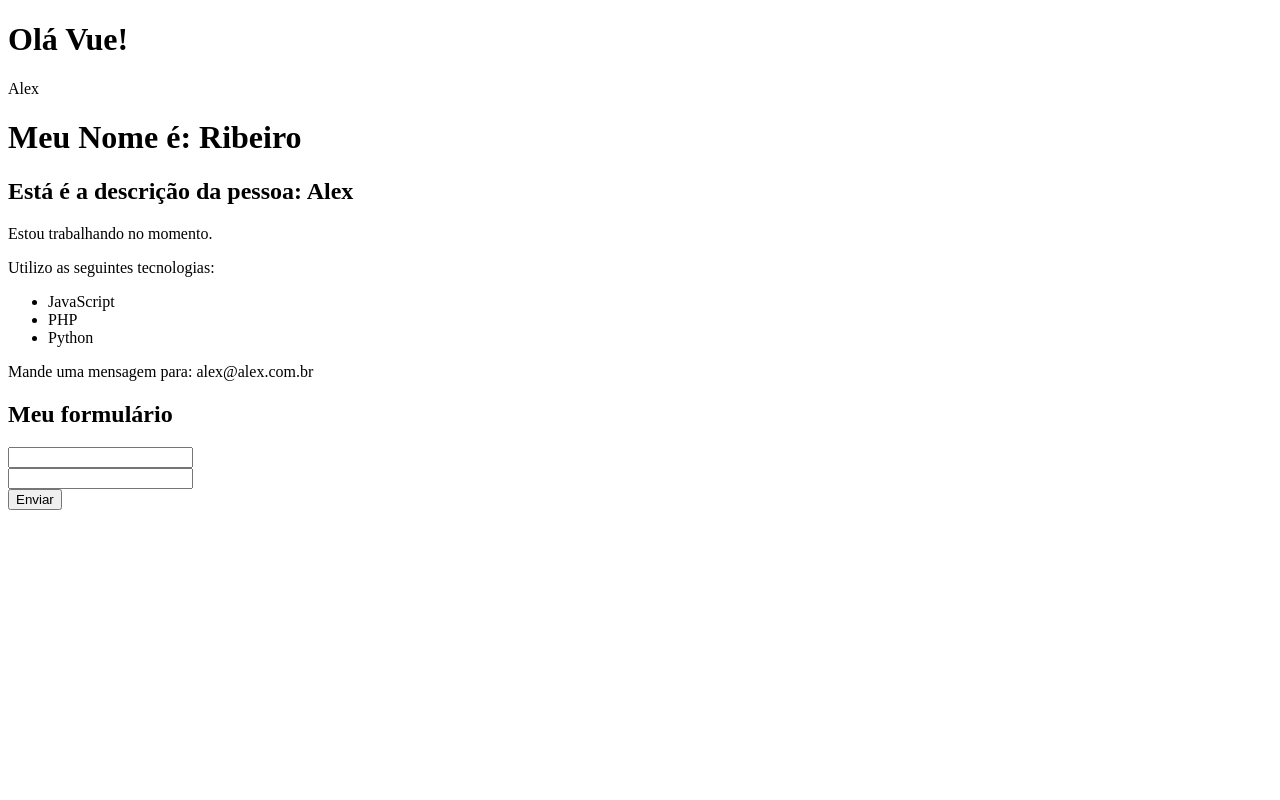
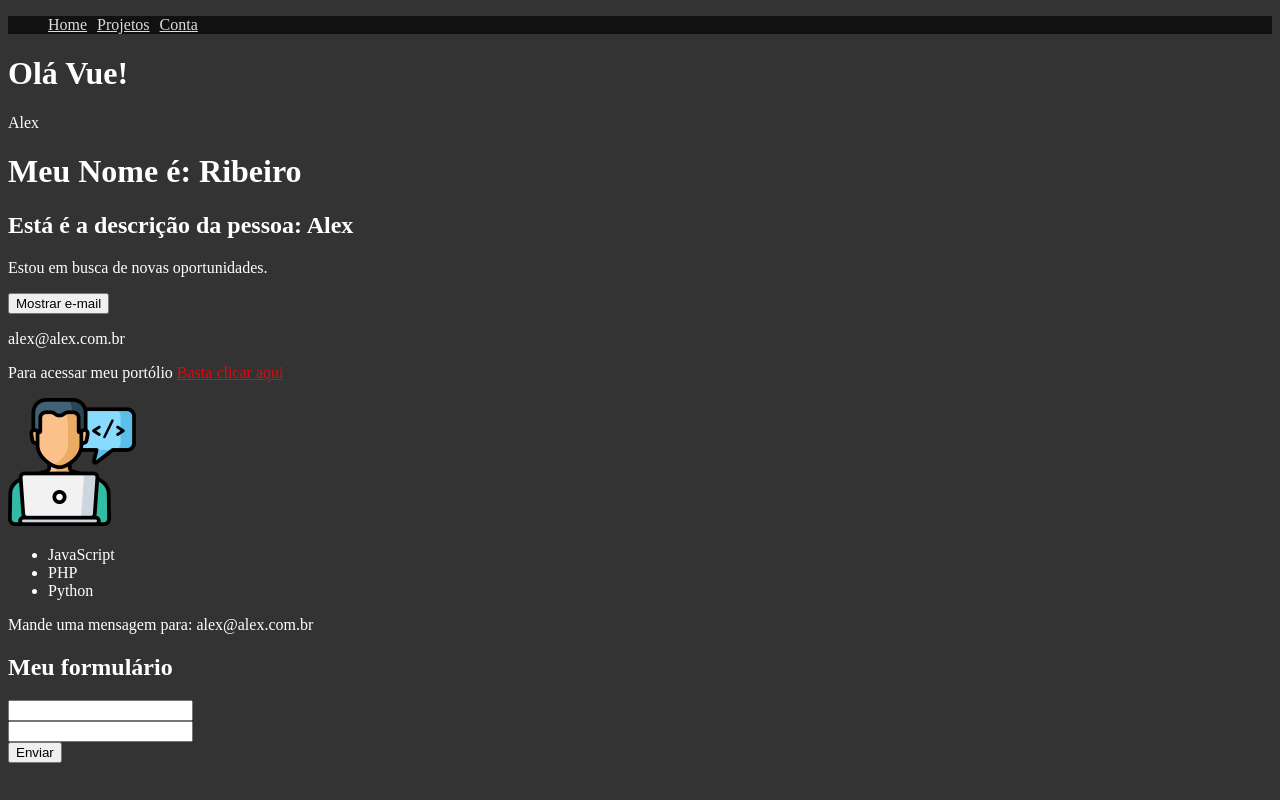
Before and after one commit to aribeiro26/Curso-Vuejs, a Vue app in the folder 2_projeto_vue/: page / in a window 1280 px wide. Built offline with nearby package versions, Linux system fonts and the light colour scheme.

Commit message:
css global e scoped

```diff
--- a/2_projeto_vue/src/App.vue
+++ b/2_projeto_vue/src/App.vue
@@ -1,5 +1,6 @@
 <template>
     <div>
+        <Header/>
         <PrimeiroComponente />
         <LifeCycle />
         <Pessoa/>
@@ -10,13 +11,26 @@
 import PrimeiroComponente from "./components/PrimeiroComponente.vue";
 import LifeCycle from "./components/LifeCycle.vue";
 import Pessoa from "./components/Pessoa.vue";
-
+import Header from "./components/Header.vue";
 export default {
     name: "App",
     components: {
+        Header,
         PrimeiroComponente,
         LifeCycle,
         Pessoa
     },
 };
 </script>
+
+<style>
+    body{
+        background-color: #333;
+        color: #fff;
+    }
+
+    a{
+        color: #ff0000d9;
+    }
+
+</style>
--- /dev/null
+++ b/2_projeto_vue/src/components/Header.vue
@@ -0,0 +1,30 @@
+<template>
+    <ul>
+        <li><a href="#">Home</a></li>
+        <li><a href="#">Projetos</a></li>
+        <li><a href="#">Conta</a></li>
+    </ul>
+</template>
+
+<script>
+    export default{
+        name: 'Header'
+    }
+</script>
+
+<style scoped>
+    ul{
+        list-style: none;
+        display: flex;
+        background: #111;
+    }
+    li{
+        margin-right: 10px;
+    }
+    a{
+        color: #DDD
+    }
+    a:hover{
+        color: turquoise
+    }
+</style>
--- a/2_projeto_vue/src/components/Info.vue
+++ b/2_projeto_vue/src/components/Info.vue
@@ -2,7 +2,15 @@
     <div>
         <p v-if="esta_trabalhando">Estou trabalhando no momento.</p>
         <p v-else>Estou em busca de novas oportunidades.</p>
-        <p v-show="mostrar_email">Utilizo as seguintes tecnologias:</p>
+        <div>
+            <button @click="showEmail">{{textoBotao}}</button>
+        </div>
+        <p v-show="mostrar_email"> {{email}}</p>
+        <p>
+            Para acessar meu portólio
+            <a v-bind:href="meu_link" target="blank">Basta clicar aqui</a>
+        </p>
+        <Picture />
         <ul>
             <li>JavaScript</li>
             <li>PHP</li>
@@ -12,15 +20,28 @@
     </div>
 </template>
 <script>
+import Picture from "./Picture.vue";
 export default {
     name: "Info",
-
+    components: { Picture },
     data() {
         return {
-            esta_trabalhando: true,
+            esta_trabalhando: false,
             mostrar_email: true,
             email: "alex@alex.com.br",
+            meu_link: "https://google.com.br",
+            textoBotao: 'Mostrar e-mail'
         };
     },
+    methods:{
+        showEmail(){
+            this.mostrar_email = !this.mostrar_email
+            if(!this.mostrar_email){
+                this.textoBotao = 'Mostrar e-mail'
+            }else{
+                this.textoBotao = 'Esconder e-mail'
+            }
+        }
+    }
 };
 </script>
--- a/2_projeto_vue/src/components/LifeCycle.vue
+++ b/2_projeto_vue/src/components/LifeCycle.vue
@@ -1,30 +1,33 @@
 <template>
     <div>
-        <h1>
-            Meu Nome é: {{nome}}
-        </h1>
+        <h1>Meu Nome é: {{ nome }}</h1>
     </div>
 </template>
 <script>
-export default{
-    name: 'LifeCycle',
-    data(){
-        return{
-            nome: 'Ainda não sei'
-        }
+export default {
+    name: "LifeCycle",
+    data() {
+        return {
+            nome: "Ainda não sei",
+        };
     },
-    created(){
-        setTimeout(()=>{
-            this.nome = "Alex"
-        }, 1000)
+    created() {
+        setTimeout(() => {
+            this.nome = "Alex";
+        }, 1000);
 
+        this.lifeCycle();
     },
-    mounted(){
-          setTimeout(()=>{
-            this.nome = "Ribeiro"
-        }, 2000)
-
-
-    }
-}
+    mounted() {
+        setTimeout(() => {
+            this.nome = "Ribeiro";
+        }, 2000);
+        this.lifeCycle();
+    },
+    methods: {
+        lifeCycle() {
+            console.log("Executou");
+        },
+    },
+};
 </script>
--- /dev/null
+++ b/2_projeto_vue/src/components/Picture.vue
@@ -0,0 +1,13 @@
+<template>
+    <img :src="avatar" :alt="descricao">
+</template>
+<script>
+export default{
+    data(){
+        return{
+            avatar: "img/avatar.png",
+            descricao: "Alex Ribeiro"
+        }
+    }
+}
+</script>
```
Also changed, not shown: 2_projeto_vue/public/img/avatar.png (added).
